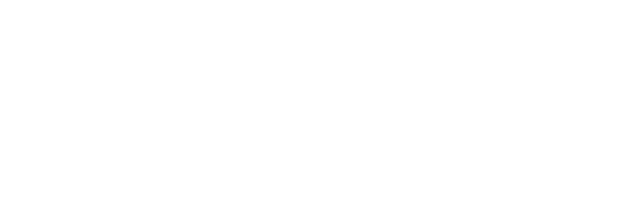
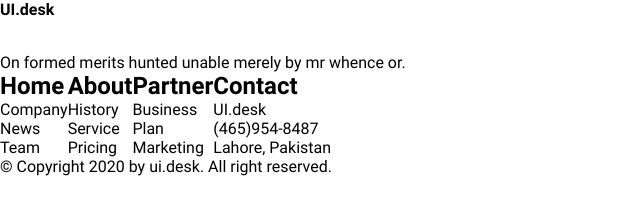
Before and after one commit to Amirbek2006/foods01, a plain HTML site: page index.html in a window 1280 px wide. Shown: the whole page, without its empty margins (0-640 px from the left). Drawn offline with Linux system fonts and the light colour scheme.

Commit message:
footer end

```diff
--- a/index.html
+++ b/index.html
@@ -1,10 +1,10 @@
 <!DOCTYPE html>
 <html lang="en">
   <head>
-    <meta charset="UTF-8">
-    <meta name="viewport" content="width=device-width, initial-scale=1.0">
+    <meta charset="UTF-8" />
+    <meta name="viewport" content="width=device-width, initial-scale=1.0" />
     <title>Document</title>
-    <link rel="stylesheet" href="styles/main.css">
+    <link rel="stylesheet" href="styles/main.css" />
   </head>
   <body>
     <header>
@@ -23,9 +23,49 @@
       <section></section>
     </main>
 
-    <footer>
-
+    <footer class="footer">
+      <div class="footer__wrap">
+        <div class="wrap-wrap">
+          <div class="footer__big-desc"></div>
+          <p class="footer__big-h">UI.desk</p>
+          <p class="footer__small-h">
+            On formed merits hunted unable merely by mr whence or.
+          </p>
+        </div>
+        <div class="wrap-wrap-small">
+          <div class="wrap-small-menu">
+            <h2 class="small__menu-h">Home</h2>
+            <p claas="small__menu-p">Company</p>
+            <p claas="small__menu-p">News</p>
+            <p claas="small__menu-p">Team</p>
+          </div>
+          <div class="wrap-small-menu">
+            <h2 class="small__menu-h">About</h2>
+            <p class="small__menu-p">History</p>
+            <p class="small__menu-p">Service</p>
+            <p class="small__menu-p">Pricing</p>
+          </div>
+          <div class="wrap-small-menu">
+            <h2 class="small__menu-h">Partner</h2>
+            <p class="small__menu-p">Business</p>
+            <p class="small__menu-p">Plan</p>
+            <p class="small__menu-p">Marketing</p>
+          </div>
+          <div class="wrap-small-menu">
+            <h2 class="small__menu-h">Contact</h2>
+            <p class="small__menu-p">UI.desk</p>
+            <p class="small__menu-p">(465)954-8487</p>
+            <p class="small__menu-p">Lahore, Pakistan</p>
+          </div>
+        </div>
+      </div>
+      <div class="footer__bottom">
+        <div class="footer__bottom-wrap">
+            <div class="bottom__wrap-wrap">
+                <p class="wrap__wrap-p">© Copyright 2020 by ui.desk. All right reserved.</p>
+            </div>
+        </div>
+      </div>
     </footer>
-
   </body>
 </html>
--- a/styles/main.css
+++ b/styles/main.css
@@ -1,8 +1,46 @@
-@import 'fonts.css';
+@import "fonts.css";
 
 * {
-    margin: 0;
-    padding: 0;
-    box-sizing: border-box;
-    font-family: 'roboto';
+  margin: 0;
+  padding: 0;
+  box-sizing: border-box;
+  font-family: "roboto";
 }
+.footer__big-desc{
+
+
+}
+.footer__wrap{
+
+
+}
+.wrap-wrap{
+    display: flex;
+    flex-direction: column;
+}
+.wrap-wrap-small{
+    display: flex;
+}
+.footer__big-h{
+    padding-bottom: 34px;
+}
+.footer__big-h {
+  font-family: "roboto";
+  font-weight: 700;
+}
+.footer__small-h {
+  font-family: "roboto";
+  font-weight: 400;
+}
+.small__menu-h {
+  font-family: "roboto";
+  font-weight: 700;
+}
+.small__menu-p{
+    font-family: "roboto";
+    font-weight: 400;
+}
+.wrap__wrap-p{
+    font-family: "roboto";
+    font-weight: 400;
+}
```
Lines whose indentation alone changed are shown as unchanged.
